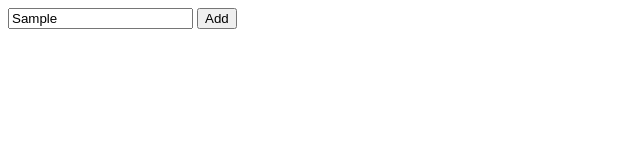
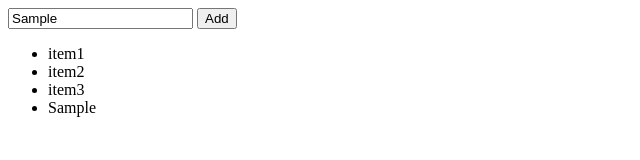
Before and after one commit to buildspeakers/tickticktick, a plain HTML site: page index.html in a window 1280 px wide. Both pictures are taken after typing "Sample" into the empty fields and a click on the button "Add". Shown: the whole page, without its empty margins (0-640 px from the left). Drawn offline with Linux system fonts and the light colour scheme.

Commit message:
added basic js functionality

```diff
--- a/index.html
+++ b/index.html
@@ -12,5 +12,8 @@
         <button class="todo-add__button">Add</button>
     </section>
     <ul class="todo-list"></ul>
+
+    <script type="text/javascript" src="js/app.js"></script>
+
 </body>
 </html>
--- /dev/null
+++ b/js/app.js
@@ -0,0 +1,37 @@
+//
+//
+// helper functions
+//
+//
+function qs(selector) {
+  return document.querySelector(selector);
+  alert('works')
+}
+
+
+// Storage
+let todos = ['item1', 'item2', 'item3'];
+
+
+// input field
+let todoInput = qs(".todo-add__input");
+
+
+// Add new task text to storage
+qs('.todo-add__button').addEventListener('click', function(){
+
+  todos.push(todoInput.value);
+
+    // render list
+  renderTodos();
+});
+
+
+// Write list to DOM
+function renderTodos() {
+    let listItems = "";
+    for (let i = 0, l = todos.length; i < l; i++) {
+      listItems += "<li>" + todos[i] + "</li>";
+    }
+    qs('.todo-list').innerHTML = listItems;
+}
```
